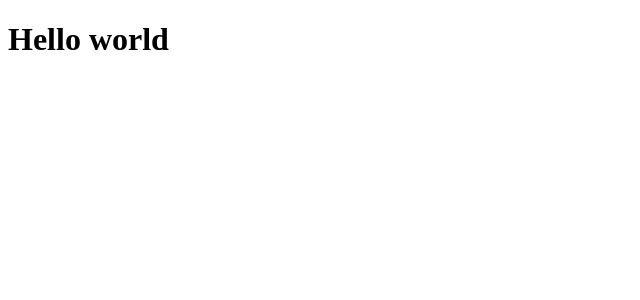
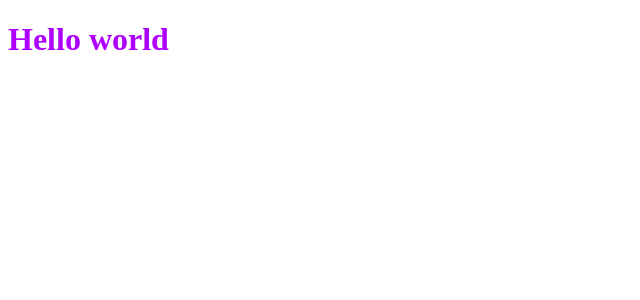
Before and after one commit to radoam/expense-manager-app, a React app in the folder client/: page / in a window 1280 px wide. Shown: the top 300 px of the page, without its empty margins (0-640 px from the left). Built offline with nearby package versions, Linux system fonts and the light colour scheme.

Commit message:
Improve webpack configuration

```diff
--- a/client/src/App.jsx
+++ b/client/src/App.jsx
@@ -1,7 +1,7 @@
 import React from "react";
 
 const App = () => (
-    <h1>Hello world</h1>
+    <h1 className="helloWorld">Hello world</h1>
 );
 
 export default App;
--- a/client/src/index.js
+++ b/client/src/index.js
@@ -1,6 +1,11 @@
-import React from 'react';
+import React, { StrictMode } from 'react';
 import ReactDOM from 'react-dom';
-import App from './App';
+import App from './App.jsx';
 import './main.scss';
 
-ReactDOM.render(<App />, document.querySelector('#root'));
+ReactDOM.render(
+    <StrictMode>
+        <App />
+    </StrictMode>,
+    document.querySelector('#root')
+);
--- a/client/webpack.common.js
+++ b/client/webpack.common.js
@@ -7,11 +7,15 @@ module.exports = {
     entry: path.join(__dirname, 'src', 'index.js'),
     output: {
         path: path.resolve(__dirname, 'dist'),
+        filename: 'bundle.js'
+    },
+    devServer: {
+        port: 3000,
     },
     module: {
         rules: [
             {
-                test: /\.?js$/,
+                test: /\.(jsx|js)$/,
                 exclude: /node_modules/,
                 use: {
                     loader: 'babel-loader',
```
Also changed, not shown: 5 other files (tests, documents, lock files or other folders).
